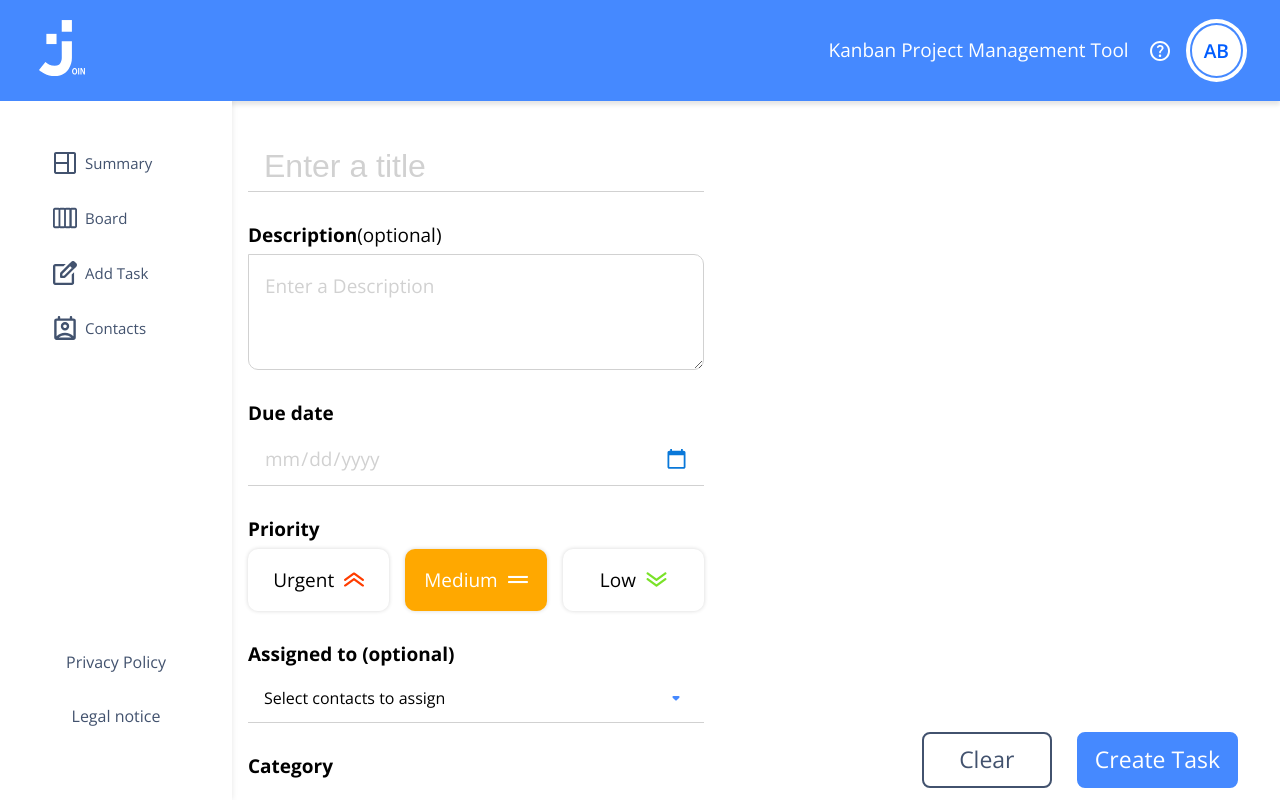
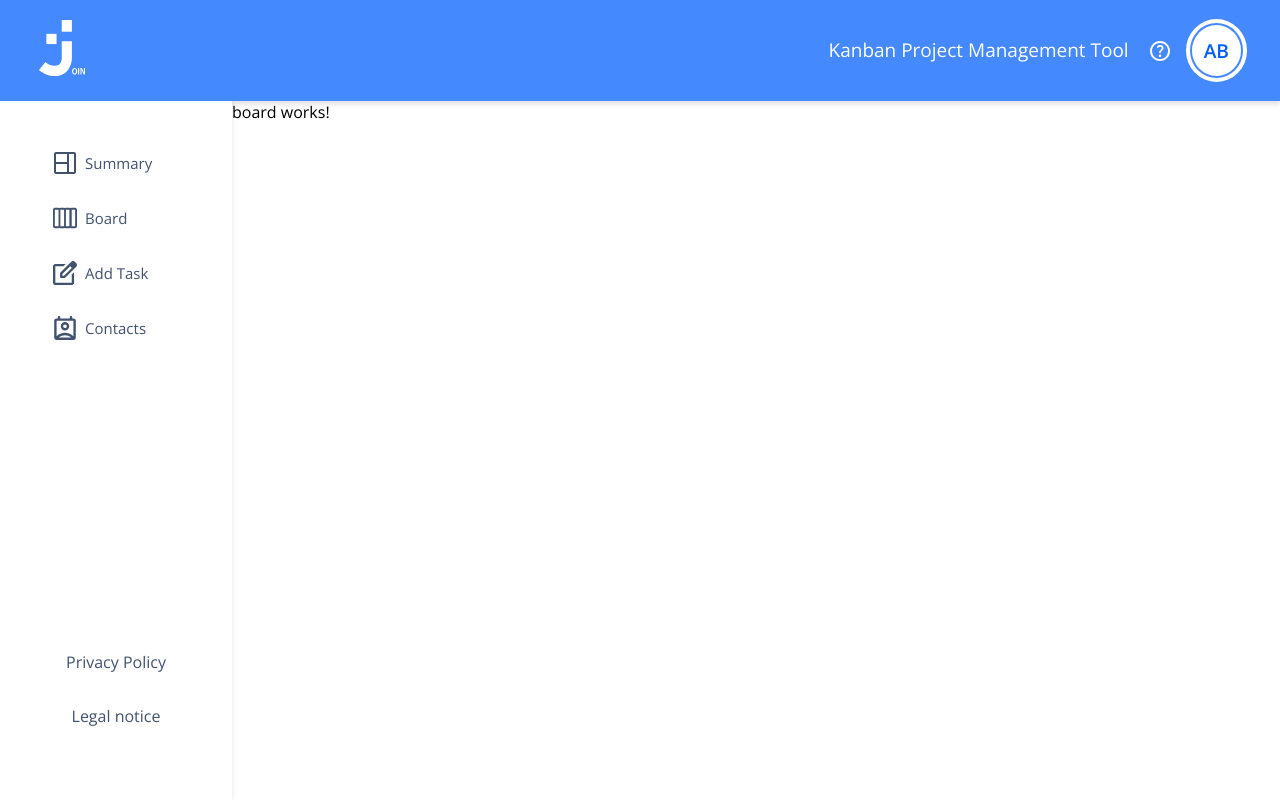
Before and after one commit to ereit673/join-solo, an Angular app: page / in a window 1280 px wide. Built offline with nearby package versions, Linux system fonts and the light colour scheme.

Commit message:
generated card components for board

```diff
--- a/src/app/app.component.ts
+++ b/src/app/app.component.ts
@@ -11,5 +11,5 @@ import { MainSectionComponent } from "./main-section/main-section.component";
   styleUrl: './app.component.scss'
 })
 export class AppComponent {
-  section: 'Summary' | 'AddTask' | 'Board' | 'Contacts' = 'AddTask';
+  section: 'Summary' | 'AddTask' | 'Board' | 'Contacts' = 'Board';
 }
--- /dev/null
+++ b/src/app/main-section/board/board.component.html
@@ -0,0 +1 @@
+<p>board works!</p>
--- /dev/null
+++ b/src/app/main-section/board/card-big/card-big.component.html
@@ -0,0 +1 @@
+<p>card-big works!</p>
--- /dev/null
+++ b/src/app/main-section/board/card-small/card-small.component.html
@@ -0,0 +1 @@
+<p>card-small works!</p>
--- a/src/app/main-section/main-section.component.html
+++ b/src/app/main-section/main-section.component.html
@@ -2,4 +2,6 @@
     <app-summary></app-summary>
 } @else if (section === "AddTask") {
     <app-add-task></app-add-task>
+} @else if (section === 'Board'){
+    <app-board></app-board>
 }
--- a/src/app/main-section/main-section.component.ts
+++ b/src/app/main-section/main-section.component.ts
@@ -1,10 +1,11 @@
 import { Component, Input } from '@angular/core';
 import { SummaryComponent } from "./summary/summary.component";
 import { AddTaskComponent } from "./add-task/add-task.component";
+import { BoardComponent } from "./board/board.component";
 
 @Component({
   selector: 'app-main-section',
-  imports: [SummaryComponent, AddTaskComponent],
+  imports: [SummaryComponent, AddTaskComponent, BoardComponent],
   templateUrl: './main-section.component.html',
   styleUrl: './main-section.component.scss',
 })
```
Also changed, not shown: src/app/main-section/board/board.component.ts (added, +11 -0 lines), src/app/main-section/board/card-big/card-big.component.ts (added, +11 -0 lines), src/app/main-section/board/card-small/card-small.component.ts (added, +11 -0 lines), src/app/main-section/board/board.component.scss (added), src/app/main-section/board/card-big/card-big.component.scss (added), src/app/main-section/board/card-small/card-small.component.scss (added), 1 other file (tests, documents, lock files or other folders).
